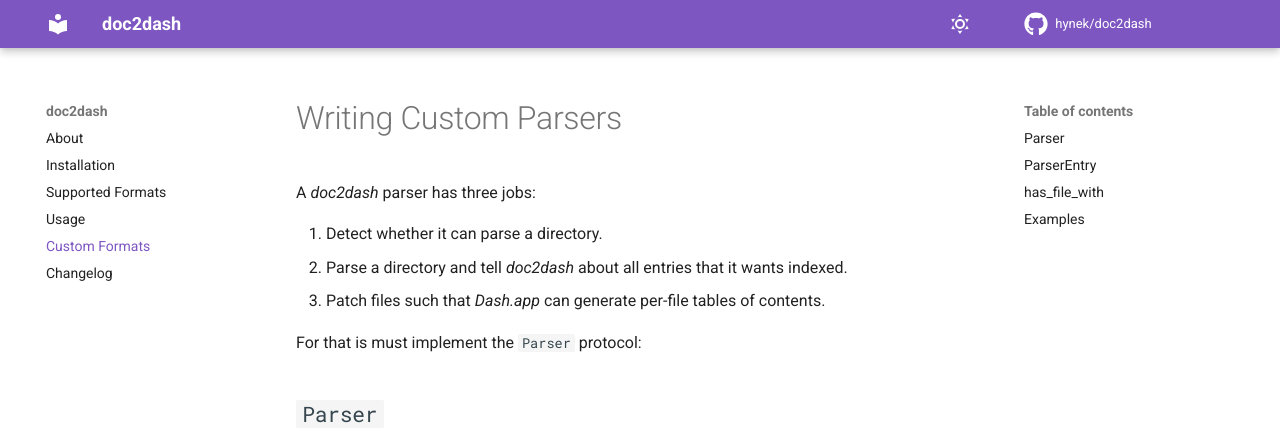
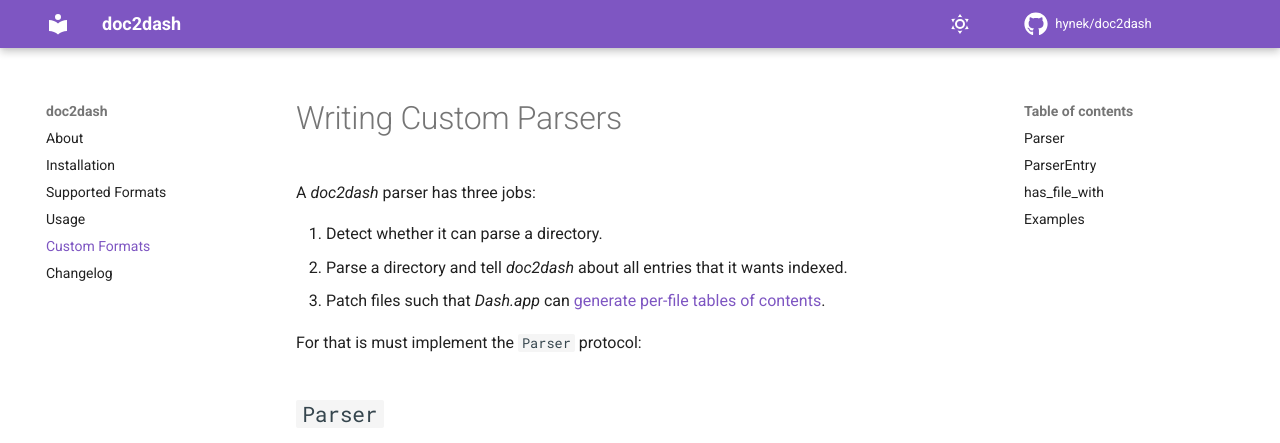
Before and after one commit to hynek/doc2dash, an MkDocs documentation site: the page built from docs/extending.md, in a window 1280 px wide and 900 px high, cut to the strip 0-443 px from the top of the window. Built offline with MkDocs 1.6.1 and Material for MkDocs 9.7.7, drawn with Linux system fonts in a browser that asks for light colours; comment, search, counter and statistics services are not loaded; the version menu is left out; some of the changed lines change nothing that is shown.

Commit message:
Add link to TOC explanation

```diff
--- a/docs/extending.md
+++ b/docs/extending.md
@@ -4,7 +4,7 @@
 
 1. Detect whether it can parse a directory.
 2. Parse a directory and tell *doc2dash* about all entries that it wants indexed.
-3. Patch files such that *Dash.app* can generate per-file tables of contents.
+3. Patch files such that *Dash.app* can [generate per-file tables of contents](https://kapeli.com/docsets#tableofcontents).
 
 For that is must implement the `Parser` protocol:
 
```
